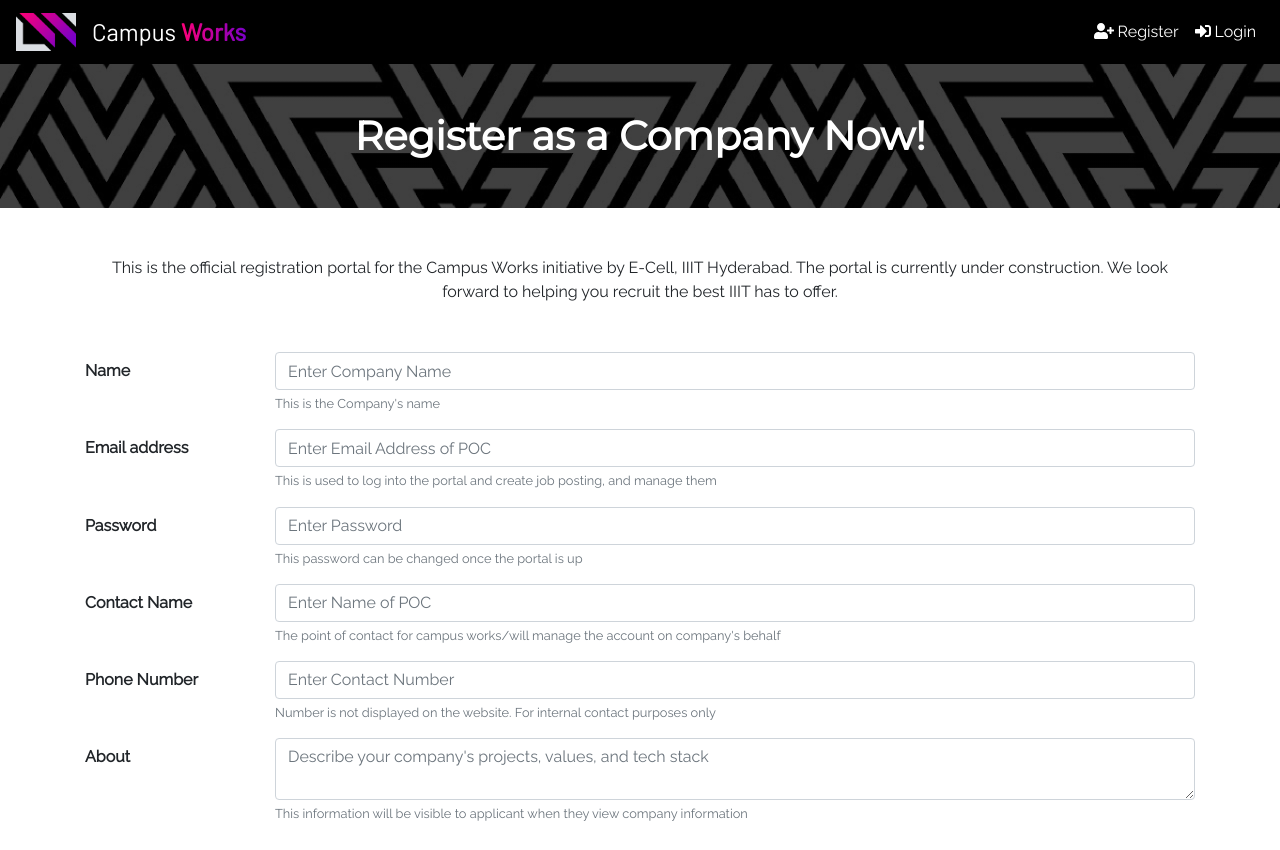
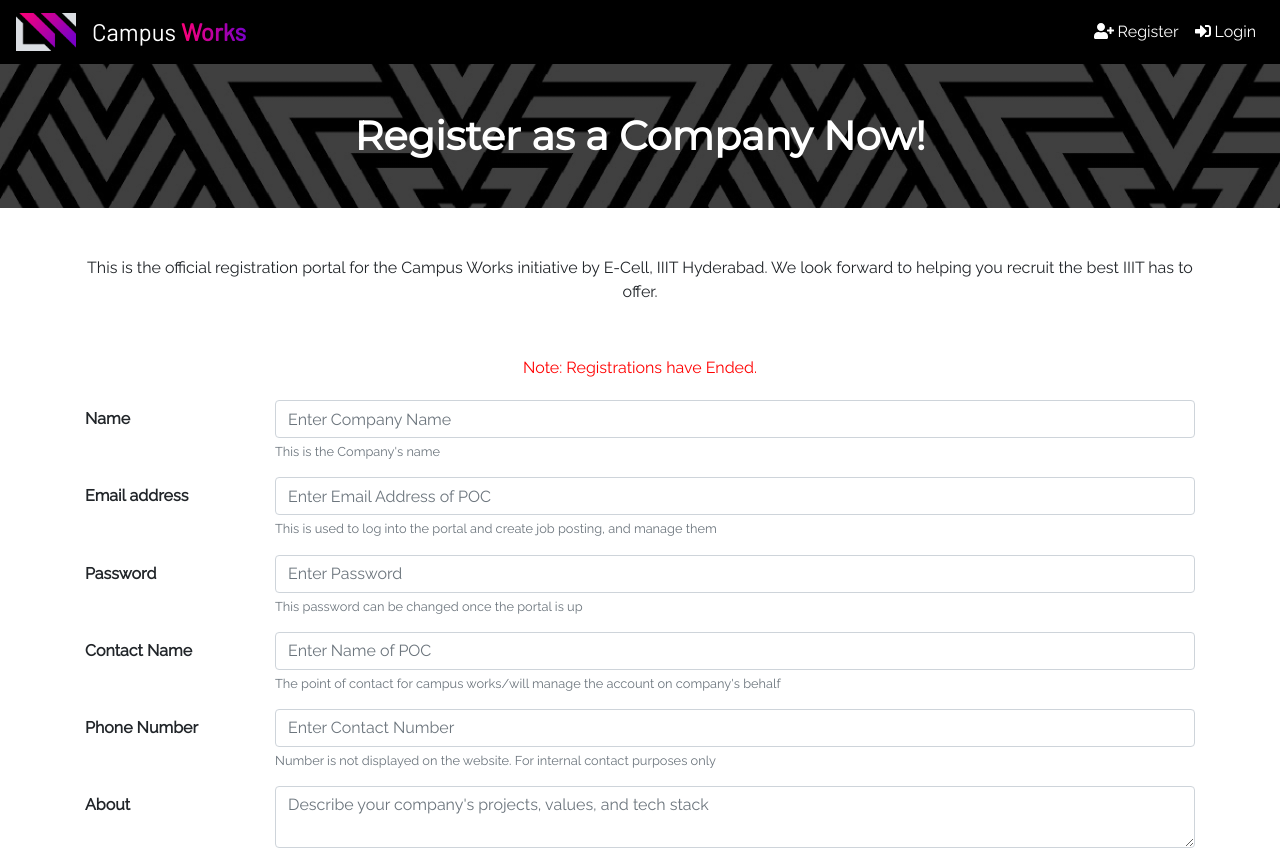
Before and after one commit to IIIT-ECell/campus_works, a React (Create React App) app in the folder tfront/: page /cworks/register/company in a window 1280 px wide. Shown: the top 850 px of the page. Built offline with nearby package versions, Linux system fonts and the light colour scheme.

Commit message:
Updated Registration Access

```diff
--- a/tfront/src/components/CompanyRegister.jsx
+++ b/tfront/src/components/CompanyRegister.jsx
@@ -22,6 +22,8 @@
     }
 
     handleSubmit(event) {
+        alert("Registrations for Campus Works have Ended.");
+        return;
         event.preventDefault();
         this.setState({formSubmitted: true});
         if (!this.state.isvalid) {
@@ -68,7 +70,7 @@
                 <div className="container my-5 text-center">
                     <div className="row">
                         <div className="col">
-                            This is the official registration portal for the Campus Works initiative by E-Cell, IIIT Hyderabad. The portal is currently under construction. We look forward to helping you recruit the best IIIT has to offer.
+                            This is the official registration portal for the Campus Works initiative by E-Cell, IIIT Hyderabad. We look forward to helping you recruit the best IIIT has to offer.
                         </div>
                     </div>
                 </div>
@@ -76,6 +78,7 @@
 
                 <div className="container my-5">
                     <form onSubmit={this.handleSubmit}>
+                        <p class="w-100 p-1" style={{"color":"red", "text-align":"center"}}>Note: Registrations have Ended.</p>
                         <div className="form-group row">
                             <label htmlFor="name" className="col-sm-2 col-form-label font-weight-bold">Name</label>
                             <div className="col-sm-10">
--- a/tfront/src/components/Landing.jsx
+++ b/tfront/src/components/Landing.jsx
@@ -23,9 +23,10 @@
                                 <h2 className="display-4 font-weight-bold">Campus Works</h2>
                                 <h5>Connecting Students with Startups. Internships have never been easier</h5>
                                 <div className="row">
-                                    <Link to={"/register/company"} className="w-100 p-1"><Button variant="btn" style={{"background-color":"black", "color":"#fafafa"}} size="lg">Register as Company <FontAwesomeIcon icon="user-cog"/></Button></Link>
+                                    <Link to={"#"} className="w-100 p-1"><Button variant="btn" style={{"background-color":"black", "color":"#fafafa"}} size="lg">Register as Company <FontAwesomeIcon icon="user-cog"/></Button></Link>
                                     <br/>
-                                    <Link to={"/register/student"} className="w-100 p-1"><Button variant="btn" style={{"background-color":"black", "color":"#fafafa"}} size="lg">Register as Student <FontAwesomeIcon icon="user-graduate"/></Button></Link>
+                                    <Link to={"#"} className="w-100 p-1"><Button variant="btn" style={{"background-color":"black", "color":"#fafafa"}} size="lg">Register as Student <FontAwesomeIcon icon="user-graduate"/></Button></Link>
+                                    <p class="w-100 p-1" style={{"color":"red", "text-align":"center"}}>Registrations have Ended.</p>
                                 </div>
                                 <br className="my-4"/>
                             </div>
--- a/tfront/src/components/StudentRegister.jsx
+++ b/tfront/src/components/StudentRegister.jsx
@@ -25,6 +25,8 @@
         this.formData[event.target.id] = event.target.value;
     }
     handleSubmit(event) {
+        alert("Registrations for Campus Works have Ended.");
+        return;
         event.preventDefault();
         this.setState({ formSubmitted: true });
         var form_data = new FormData();
@@ -73,6 +75,7 @@
                 <div className="d-flex justify-content-center align-items-center">
                     <div className="my-auto">
                         <Form onSubmit={this.handleSubmit} className="p-5">
+                            <p class="w-100 p-1" style={{"color":"red", "text-align":"center"}}>Note: Registrations have Ended.</p>
                             <Form.Group controlId="formName">
                                 <Form.Label>Name</Form.Label>
                                 <Form.Control type="text" id="name" required onChange={this.handleChange} placeholder="Enter Name" />
```
